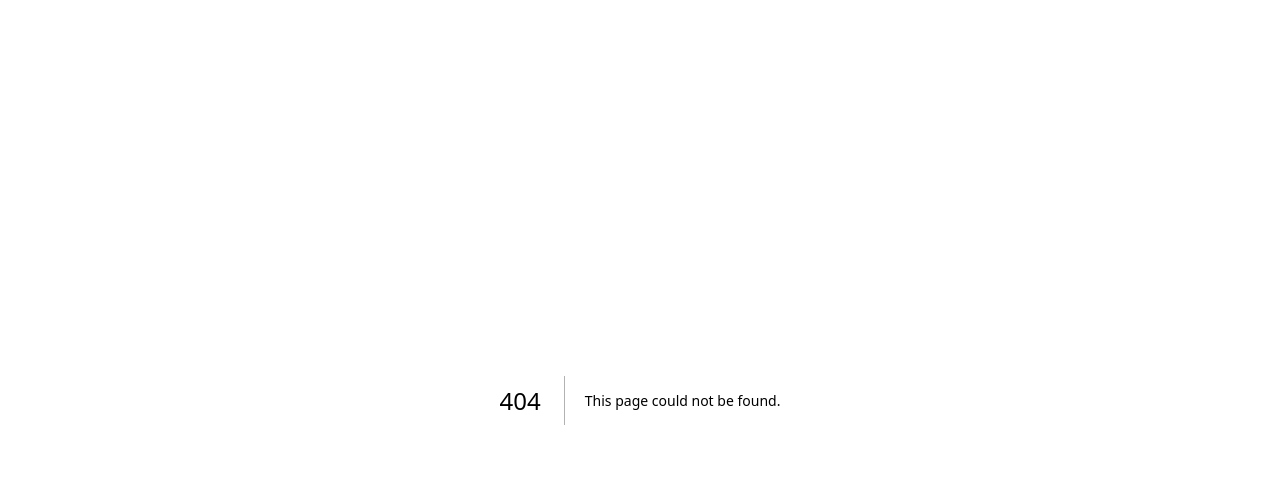
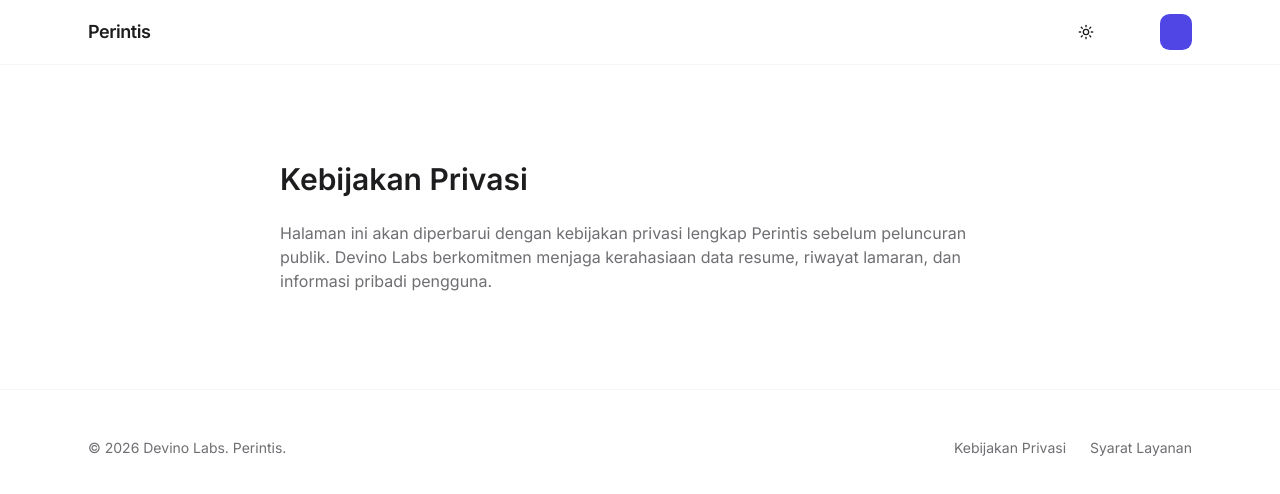
Before and after one commit to nctrnlman/perintis, a Next.js app: page /privacy-policy in a window 1280 px wide. Before the commit this address had no page. Shown: the top 494 px of the page. Built offline with nearby package versions, Linux system fonts and the light colour scheme.

Commit message:
feat: privacy policy and terms of service pages

```diff
--- /dev/null
+++ b/src/app/(marketing)/privacy-policy/page.tsx
@@ -0,0 +1,20 @@
+import type { Metadata } from "next";
+
+export const metadata: Metadata = {
+  title: "Kebijakan Privasi",
+  description: "Kebijakan privasi Perintis oleh Devino Labs.",
+};
+
+export default function PrivacyPolicyPage() {
+  return (
+    <div className="mx-auto max-w-3xl px-6 py-24">
+      <h1 className="text-3xl font-semibold">Kebijakan Privasi</h1>
+      <p className="mt-6 text-muted-foreground">
+        Halaman ini akan diperbarui dengan kebijakan privasi lengkap Perintis
+        sebelum peluncuran publik. Devino Labs berkomitmen menjaga
+        kerahasiaan data resume, riwayat lamaran, dan informasi pribadi
+        pengguna.
+      </p>
+    </div>
+  );
+}
--- /dev/null
+++ b/src/app/(marketing)/terms-of-service/page.tsx
@@ -0,0 +1,18 @@
+import type { Metadata } from "next";
+
+export const metadata: Metadata = {
+  title: "Syarat Layanan",
+  description: "Syarat layanan Perintis oleh Devino Labs.",
+};
+
+export default function TermsOfServicePage() {
+  return (
+    <div className="mx-auto max-w-3xl px-6 py-24">
+      <h1 className="text-3xl font-semibold">Syarat Layanan</h1>
+      <p className="mt-6 text-muted-foreground">
+        Halaman ini akan diperbarui dengan syarat layanan lengkap Perintis
+        sebelum peluncuran publik.
+      </p>
+    </div>
+  );
+}
```
